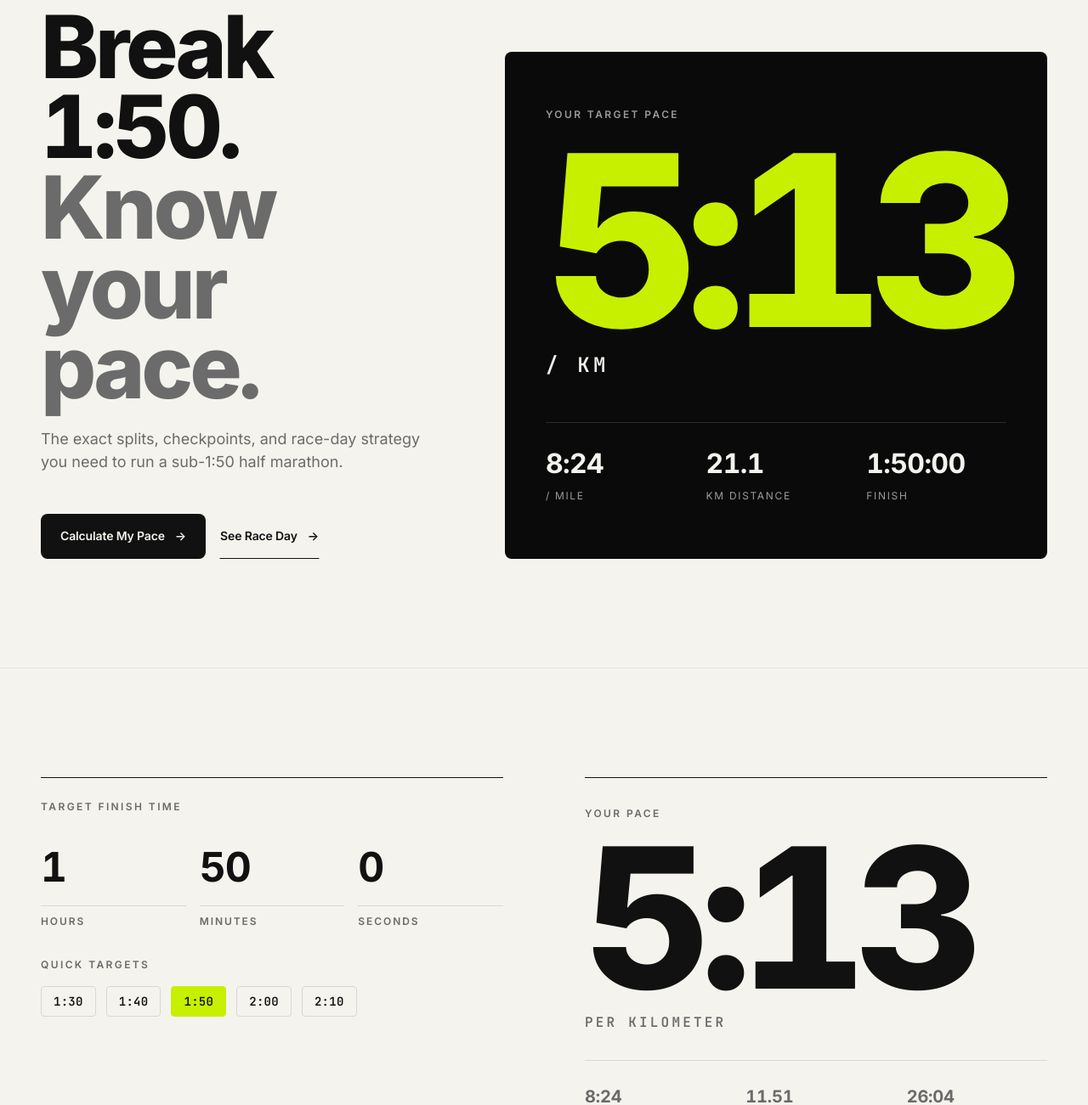
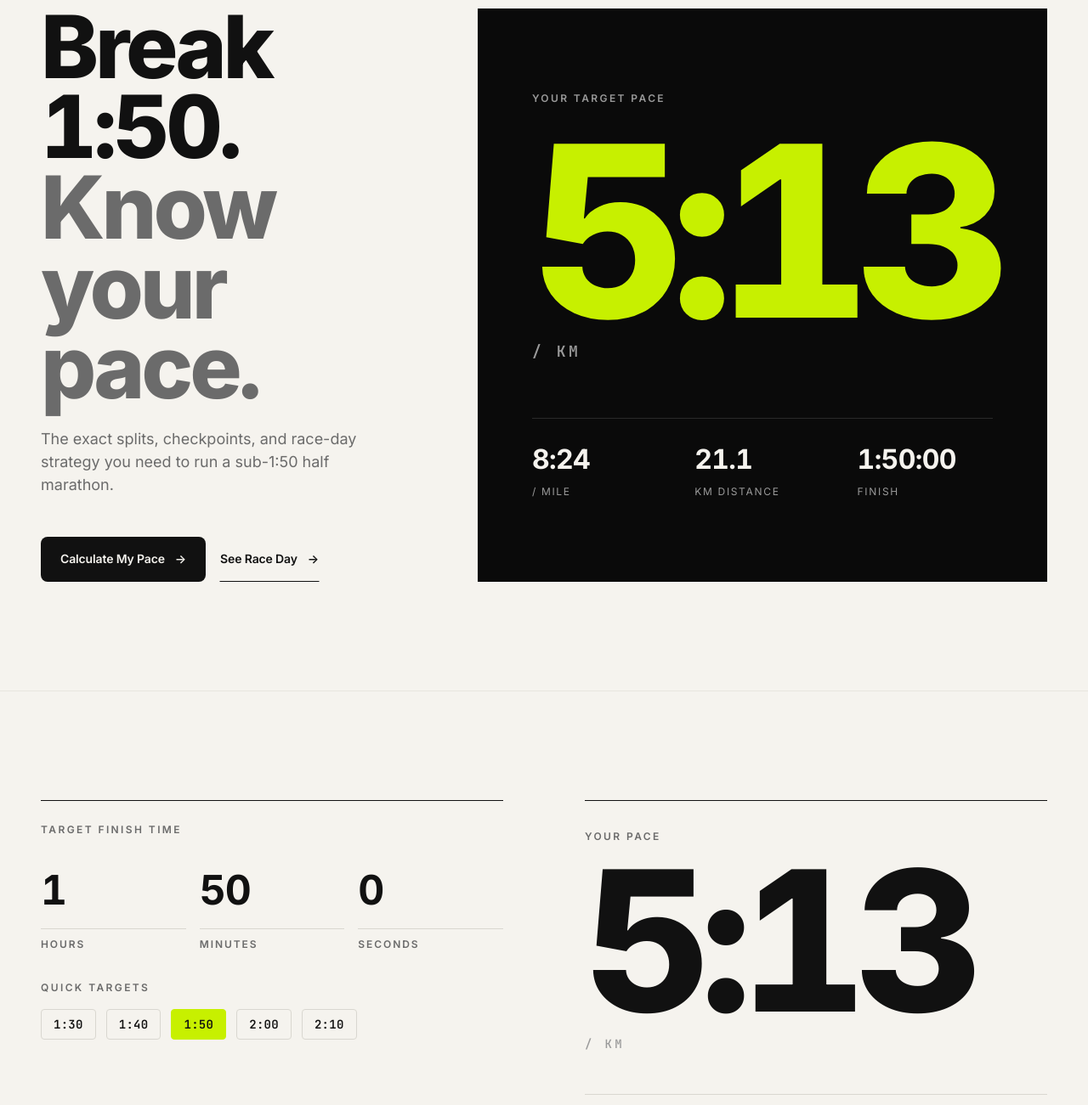
Before and after one commit to jinliangyue/18pace, a plain HTML site: page index.html in a window 1280 px wide. Shown: the part 220-1521 px from the top of the page at 85% size. Drawn offline with Linux system fonts and the light colour scheme.

Commit message:
V2.2 precision polish · race-data panel + input affordance + unit restraint
Hero pace panel: border-radius removed for race-data editorial feel; padding increased for breathing; unit label de-emphasized (clamp 15-18px mono subtle). Calculator inputs: added hover state (border-bottom-color muted), caret-color match, focus state with 2px border (input affordance clearer). Calculator result unit: font-size reduced to text-small + weight 500 + color subtle + text changed to / KM (matches hero, lets 5:13 dominate hierarchy). All polish passes Change Threshold (hierarchy / usability / clarity / a11y). No calculator logic / routes / SEO / architecture changed.

```diff
--- a/assets/design-system.css
+++ b/assets/design-system.css
@@ -341,12 +341,12 @@ p { margin: 0 0 var(--space-3) 0; }
   border-radius: 50%;
 }
 
-/* Hero big number panel (right column on desktop · V2.1 polished) */
+/* Hero big number panel (right column on desktop · V2.2 race-data panel) */
 .hero-pace-panel {
   background: var(--color-bg-deep);
   color: var(--color-text-inverted);
-  padding: var(--space-7) var(--space-6);
-  border-radius: var(--radius-2);
+  padding: var(--space-8) var(--space-7);
+  border-radius: 0;
   position: relative;
 }
 
@@ -355,7 +355,7 @@ p { margin: 0 0 var(--space-3) 0; }
   text-transform: uppercase;
   letter-spacing: 0.2em;
   color: var(--color-text-subtle);
-  margin-bottom: var(--space-4);
+  margin-bottom: var(--space-5);
   font-weight: 600;
 }
 
@@ -369,20 +369,19 @@ p { margin: 0 0 var(--space-3) 0; }
 }
 
 .hero-pace-unit {
-  font-size: clamp(18px, 2vw, 24px);
-  font-weight: 700;
-  letter-spacing: 0.18em;
-  color: var(--color-text-inverted);
+  font-size: clamp(15px, 1.6vw, 18px);
+  font-weight: 600;
+  letter-spacing: 0.2em;
+  color: var(--color-text-subtle);
   margin-top: var(--space-2);
-  text-transform: uppercase;
   font-family: var(--font-mono);
 }
 
 .hero-pace-secondary {
   display: grid;
   grid-template-columns: repeat(3, 1fr);
-  gap: var(--space-4);
-  margin-top: var(--space-6);
+  gap: var(--space-5);
+  margin-top: var(--space-7);
   padding-top: var(--space-5);
   border-top: 1px solid var(--color-border-inverted);
 }
@@ -459,11 +458,21 @@ p { margin: 0 0 var(--space-3) 0; }
   letter-spacing: -0.02em;
   color: var(--color-text);
   font-variant-numeric: tabular-nums;
-  transition: border-color 150ms ease;
+  caret-color: var(--color-text);
+  transition: border-color 200ms ease, color 150ms ease;
+  cursor: text;
+  border-radius: 0;
+  -webkit-appearance: none;
+  appearance: none;
+}
+.calc-field input:hover {
+  border-bottom-color: var(--color-text-muted);
 }
 .calc-field input:focus {
   outline: none;
   border-bottom-color: var(--color-text);
+  border-bottom-width: 2px;
+  padding-bottom: calc(var(--space-3) - 1px);
 }
 .calc-field-unit {
   font-size: var(--text-tiny);
@@ -523,11 +532,10 @@ p { margin: 0 0 var(--space-3) 0; }
 }
 
 .calc-result-unit {
-  font-size: var(--text-body);
-  font-weight: 600;
-  color: var(--color-text-muted);
-  letter-spacing: 0.2em;
-  text-transform: uppercase;
+  font-size: var(--text-small);
+  font-weight: 500;
+  color: var(--color-text-subtle);
+  letter-spacing: 0.24em;
   font-family: var(--font-mono);
 }
 
@@ -535,8 +543,8 @@ p { margin: 0 0 var(--space-3) 0; }
   display: grid;
   grid-template-columns: repeat(3, 1fr);
   gap: var(--space-4);
-  padding-top: var(--space-5);
-  margin-top: var(--space-5);
+  padding-top: var(--space-6);
+  margin-top: var(--space-6);
   border-top: 1px solid var(--color-border);
 }
 .calc-result-item .num {
--- a/index.html
+++ b/index.html
@@ -214,7 +214,7 @@
                     <p class="calc-label">Your pace</p>
                     <div class="calc-result-main">
                         <span class="calc-result-num" id="pace-km">5:13</span>
-                        <span class="calc-result-unit">per kilometer</span>
+                        <span class="calc-result-unit">/ KM</span>
                     </div>
                     <div class="calc-result-grid">
                         <div class="calc-result-item">
```
